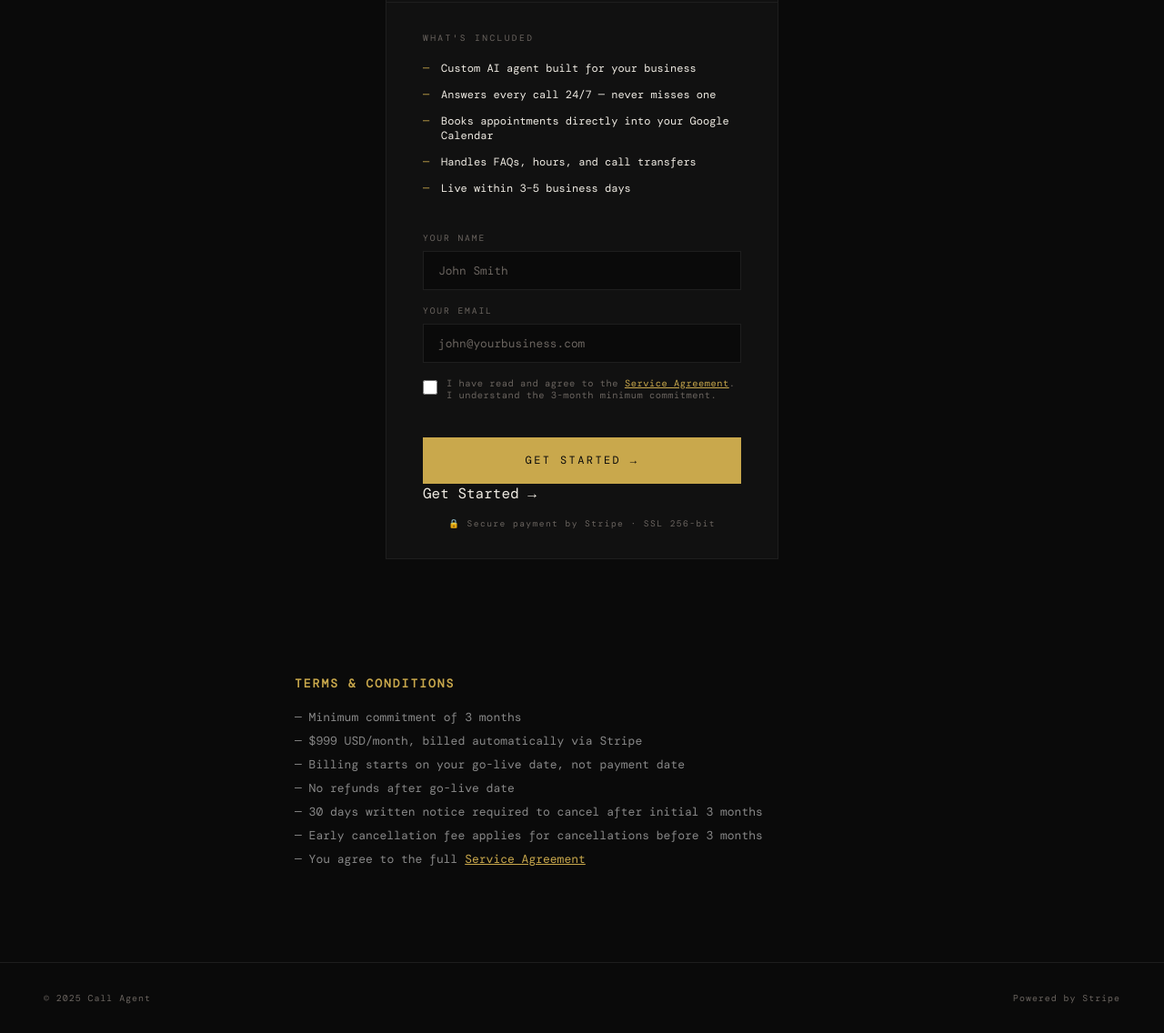
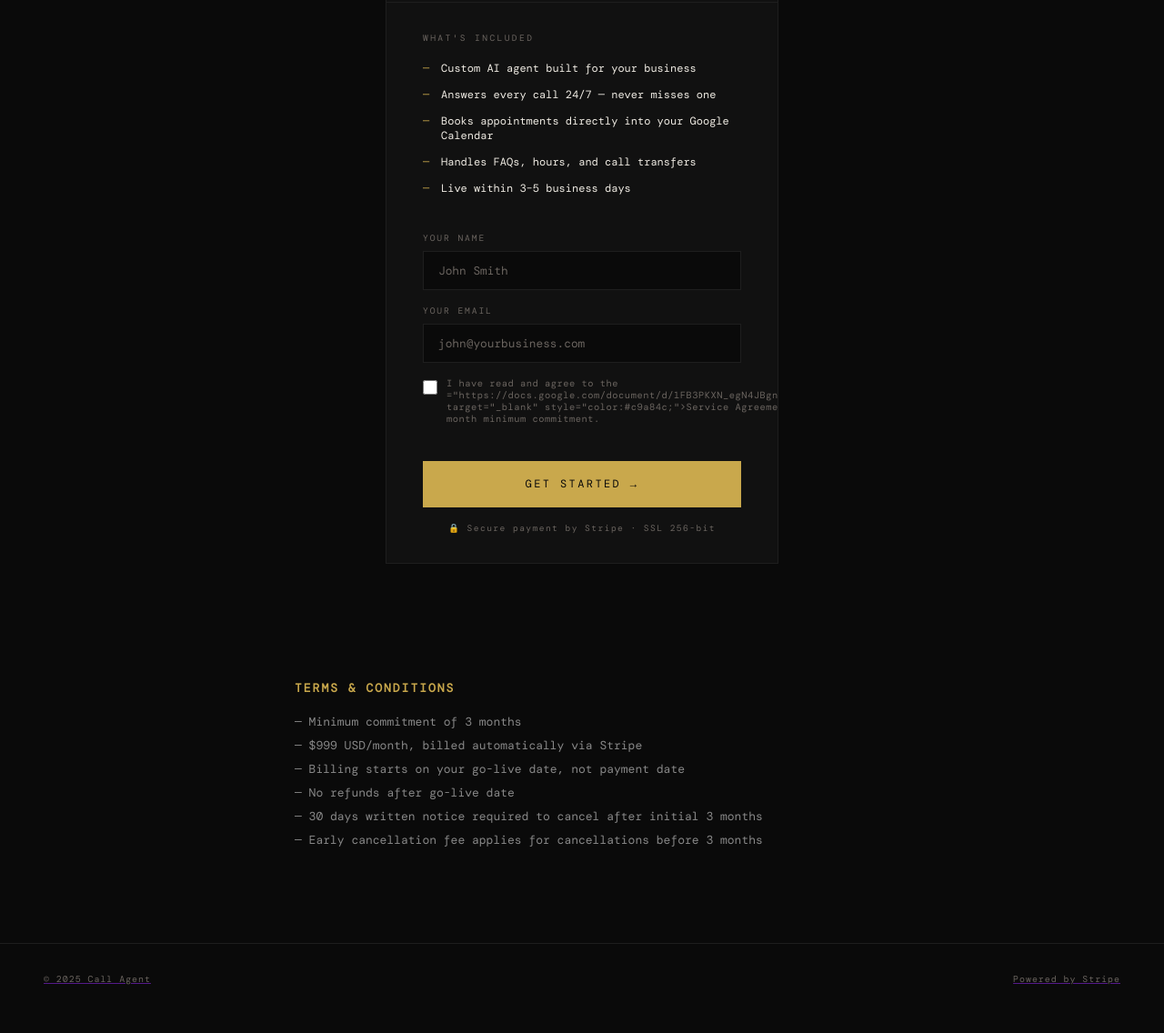
Before and after one commit to natterbox1/stripe-agent, a website: page index.html in a window 1280 px wide. Shown: the part 1417-2553 px from the top of the page at 91% size. After the commit the page ends 2532 px from the top, so only its background shows below. Drawn offline with nearby package versions, Linux system fonts and the light colour scheme; a web font is replaced by a local one.

Commit message:
clean index final

```diff
--- a/index.html
+++ b/index.html
@@ -293,13 +293,11 @@
           <div class="form-group" style="display:flex;align-items:flex-start;gap:10px;margin-top:1rem;">
             <input type="checkbox" id="agreeTerms" style="margin-top:3px;accent-color:#c9a84c;width:16px;height:16px;flex-shrink:0;" />
             <label for="agreeTerms" style="font-size:0.65rem;color:#6b6560;letter-spacing:0.05em;text-transform:none;margin-bottom:0;">
-              I have read and agree to the <a href="https://docs.google.com/document/d/1FB3PKXN_egN4JBgnlyl8d_JpjBrmZsSi/preview" target="_blank" style="color:#c9a84c;">Service Agreement</a>. I understand the 3-month minimum commitment.
+              I have read and agree to the </ul>="https://docs.google.com/document/d/1FB3PKXN_egN4JBgnlyl8d_JpjBrmZsSi/preview" target="_blank" style="color:#c9a84c;">Service Agreement</a>. I understand the 3-month minimum commitment.
             </label>
           </div>
 
           <button class="btn-pay" id="payBtn" onclick="handleCheckout()">
-            Get Started →
-          </button>
             Get Started →
           </button>
        <p class="error-msg" id="errorMsg" style="margin-top:0.5rem;"></p>
@@ -316,7 +314,7 @@
       <li>— No refunds after go-live date</li>
       <li>— 30 days written notice required to cancel after initial 3 months</li>
       <li>— Early cancellation fee applies for cancellations before 3 months</li>
-      <li>— You agree to the full <a href="#" style="color:#c9a84c;">Service Agreement</a></li>
+      <a href
     </ul>
   </section>
 </main>
```
